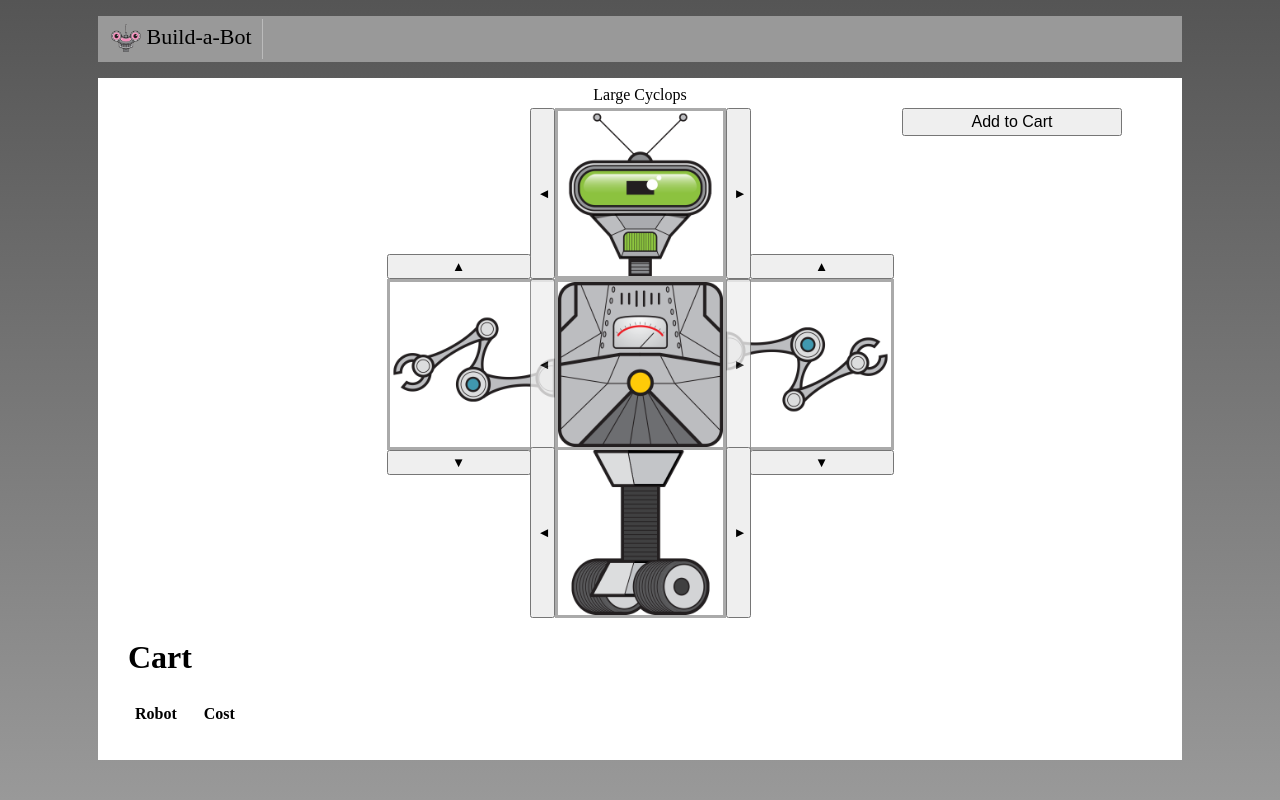
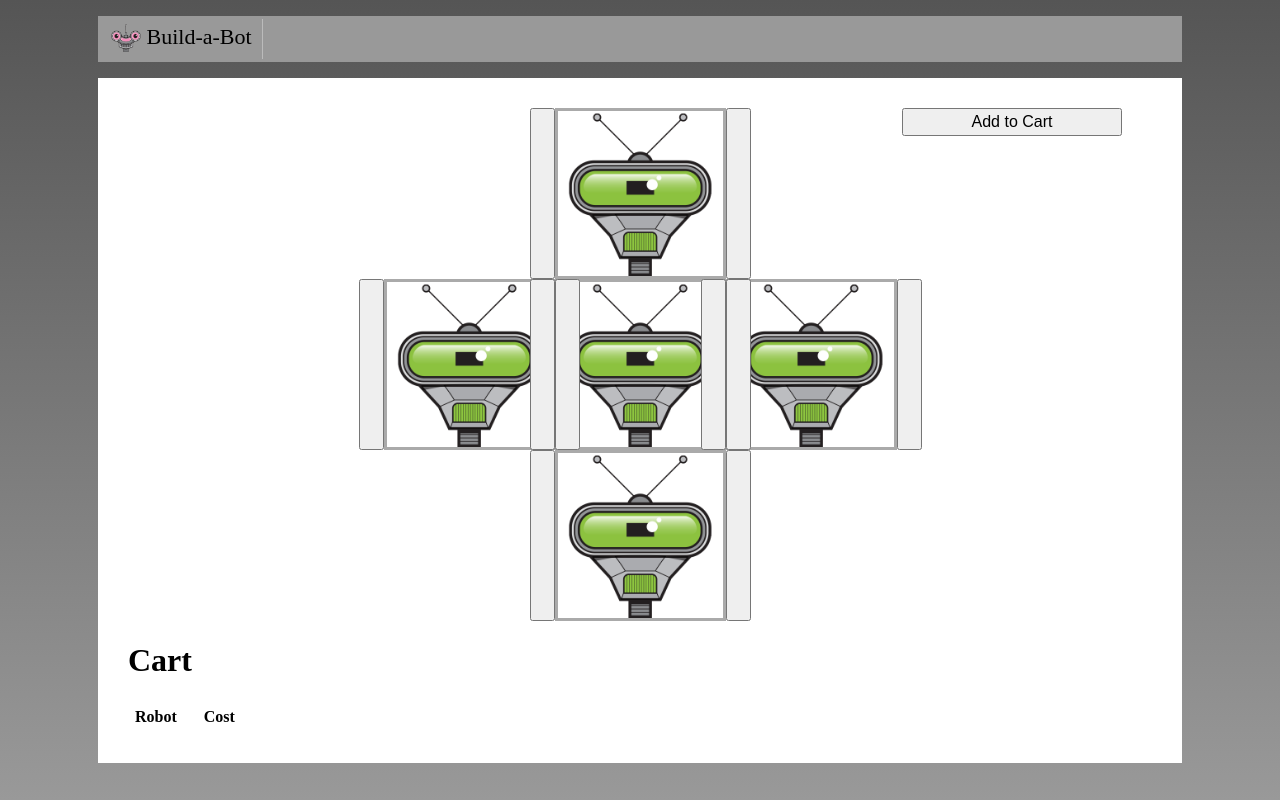
Before and after one commit to guillermorangel/gettingagoodvue, a Vue app in the folder build-a-bot/: page / in a window 1280 px wide. Built offline with nearby package versions, Linux system fonts and the light colour scheme.

Commit message:
Use child component for part build and remove duplicate code

```diff
--- /dev/null
+++ b/build-a-bot/src/components/robot/PartSelector.vue
@@ -0,0 +1,160 @@
+<template>
+  <div class="part">
+    <img :src="selectedPart.src" title="arm"/>
+    <button @click="selectPreviousPart()" class="prev-selector"></button>
+    <button @click="selectNextPart()" class="next-selector"></button>
+    <span class="sale" v-show="selectedPart.onSale">Sale!</span>
+  </div>
+</template>
+
+<script>
+import availableParts from '../../data/parts';
+
+const parts = availableParts.heads;
+
+function getPreviousValidIndex(index, length) {
+  const deprecatedIndex = index - 1;
+  return deprecatedIndex < 0 ? length - 1 : deprecatedIndex;
+}
+
+function getNextValidIndex(index, length) {
+  const incrementedIndex = index + 1;
+  return incrementedIndex > length - 1 ? 0 : incrementedIndex;
+}
+
+export default {
+  data() {
+    return {
+      selectedPartIndex: 0,
+    };
+  },
+  computed: {
+    selectedPart() {
+      return parts[this.selectedPartIndex];
+    },
+  },
+  methods: {
+    selectNextPart() {
+      this.selectedPartIndex = getNextValidIndex(
+        this.selectedPartIndex,
+        parts.length,
+      );
+    },
+    selectPreviousPart() {
+      this.selectedPartIndex = getPreviousValidIndex(
+        this.selectedPartIndex,
+        parts.length,
+      );
+    },
+
+  },
+};
+
+</script>
+
+<style scoped>
+.part {
+  position: relative;
+  width:165px;
+  height:165px;
+  border: 3px solid #aaa;
+}
+.sale {
+  position: absolute;
+  bottom: 5px;
+  right: 5px;
+  color: white;
+  background-color: red;
+  padding: 3px;
+}
+.part-title {
+  position: absolute;
+  width: 100%;
+  text-align: center;
+  font-size: 18px;
+  color: red;
+  padding-top: 5px;
+  top: -25px;
+}
+.part img {
+  width:165px;
+}
+.top {
+  border-bottom: none;
+}
+.left {
+  border-right: none;
+}
+.right {
+  border-left: none;
+}
+.bottom {
+  border-top: none;
+}
+.left img {
+  transform: rotate(-90deg);
+}
+.right img {
+  transform: rotate(90deg);
+}
+.prev-selector {
+  position: absolute;
+  z-index:1;
+  top: -3px;
+  left: -28px;
+  width: 25px;
+  height: 171px;
+}
+.next-selector {
+  position: absolute;
+  z-index:1;
+  top: -3px;
+  right: -28px;
+  width: 25px;
+  height: 171px;
+}
+.left .prev-selector:after,  .right .prev-selector:after{
+  content: '\25B2'
+}
+.left .next-selector:after, .right .next-selector:after {
+  content: '\25BC'
+}
+.top .prev-selector:after, .bottom .prev-selector:after, .center .prev-selector:after{
+  content: '\25C4'
+}
+.top .next-selector:after, .bottom .next-selector:after, .center .next-selector:after{
+  content: '\25BA'
+}
+.center .prev-selector, .center .next-selector {
+  opacity:0.8;
+}
+.left .prev-selector {
+  top: -28px;
+  left: -3px;
+  width: 144px;
+  height: 25px;
+}
+.left .next-selector {
+  top: auto;
+  bottom: -28px;
+  left: -3px;
+  width: 144px;
+  height: 25px;
+}
+.right .prev-selector {
+  top: -28px;
+  left: 24px;
+  width: 144px;
+  height: 25px;
+}
+.right .next-selector {
+  top: auto;
+  bottom: -28px;
+  left: 24px;
+  width: 144px;
+  height: 25px;
+}
+.highlight {
+  border: 1px solid red;
+}
+</style>
--- a/build-a-bot/src/components/robot/RobotBuilder.vue
+++ b/build-a-bot/src/components/robot/RobotBuilder.vue
@@ -2,39 +2,19 @@
   <div class="content">
     <button class="add-to-cart" @click="addToCart()">Add to Cart</button>
     <div class="top-row">
-      <div :class="[saleBorderClass, 'top', 'part']">
-        <div class="robot-name">
-          {{selectedRobot.head.title}}
-          <span v-if="selectedRobot.head.onSale" class="sale">Sale!</span>
-        </div>
-        <img :src="selectedRobot.head.src" title="head"/>
-        <button @click="selectPreviousHead()" class="prev-selector">&#9668;</button>
-        <button @click="selectNextHead()" class="next-selector">&#9658;</button>
+      <div class="robot-name">
+        {{selectedRobot.head.title}}
+        <span v-if="selectedRobot.head.onSale" class="sale">Sale!</span>
       </div>
+      <PartSelector/>
     </div>
     <div class="middle-row">
-      <div class="left part">
-        <img v-bind:src="selectedRobot.leftArm.src" title="left arm"/>
-        <button @click="selectPreviousLeftArm()" class="prev-selector">&#9650;</button>
-        <button @click="selectNextLeftArm()" class="next-selector">&#9660;</button>
-      </div>
-      <div class="center part">
-        <img v-bind:src="selectedRobot.torso.src" title="left arm"/>
-        <button @click="selectPreviousTorso()" class="prev-selector">&#9668;</button>
-        <button @click="selectNextTorso()" class="next-selector">&#9658;</button>
-      </div>
-      <div class="right part">
-        <img v-bind:src="selectedRobot.rightArm.src" title="left arm"/>
-        <button @click="selectPreviousRightArm()" class="prev-selector">&#9650;</button>
-        <button @click="selectNextRightArm()" class="next-selector">&#9660;</button>
-      </div>
+      <PartSelector/>
+      <PartSelector/>
+      <PartSelector/>
     </div>
     <div class="bottom-row">
-      <div class="bottom part">
-        <img v-bind:src="selectedRobot.base.src" title="left arm"/>
-        <button @click="selectPreviousBase()" class="prev-selector">&#9668;</button>
-        <button @click="selectNextBase()" class="next-selector">&#9658;</button>
-      </div>
+      <PartSelector/>
     </div>
     <div>
       <h1>Cart</h1>
@@ -58,42 +38,27 @@
 
 <script>
 import availableParts from '../../data/parts';
-
-function getPreviousValidIndex(index, length) {
-  const deprecatedIndex = index - 1;
-  return deprecatedIndex < 0 ? length - 1 : deprecatedIndex;
-}
-
-function getNextValidIndex(index, length) {
-  const incrementedIndex = index + 1;
-  return incrementedIndex > length - 1 ? 0 : incrementedIndex;
-}
+import PartSelector from './PartSelector.vue';
 
 export default {
   name: 'RobotBuilder',
+  components: { PartSelector },
   data() {
     return {
       availableParts,
       cart: [],
-      selectedHeadIndex: 0,
-      selectedLeftArmIndex: 0,
-      selectedTorsoIndex: 0,
-      selectedRightArmIndex: 0,
-      selectedBaseIndex: 0,
+      selectedRobot: {
+        head: {},
+        leftArm: {},
+        torso: {},
+        rightArm: {},
+        base: {},
+      },
     };
   },
   computed: {
     saleBorderClass() {
       return this.selectedRobot.head.onSale ? 'sale-border' : '';
-    },
-    selectedRobot() {
-      return {
-        head: availableParts.heads[this.selectedHeadIndex],
-        leftArm: availableParts.arms[this.selectedLeftArmIndex],
-        torso: availableParts.torsos[this.selectedTorsoIndex],
-        rightArm: availableParts.arms[this.selectedRightArmIndex],
-        base: availableParts.bases[this.selectedBaseIndex],
-      };
     },
   },
   methods: {
@@ -106,66 +71,6 @@
         + robot.base.cost;
 
       this.cart.push({ ...robot, cost });
-    },
-    selectNextHead() {
-      this.selectedHeadIndex = getNextValidIndex(
-        this.selectedHeadIndex,
-        availableParts.heads.length,
-      );
-    },
-    selectPreviousHead() {
-      this.selectedHeadIndex = getPreviousValidIndex(
-        this.selectedHeadIndex,
-        availableParts.heads.length,
-      );
-    },
-    selectNextLeftArm() {
-      this.selectedLeftArmIndex = getNextValidIndex(
-        this.selectedLeftArmIndex,
-        availableParts.arms.length,
-      );
-    },
-    selectPreviousLeftArm() {
-      this.selectedLeftArmIndex = getPreviousValidIndex(
-        this.selectedLeftArmIndex,
-        availableParts.arms.length,
-      );
-    },
-    selectNextTorso() {
-      this.selectedTorsoIndex = getNextValidIndex(
-        this.selectedTorsoIndex,
-        availableParts.torsos.length,
-      );
-    },
-    selectPreviousTorso() {
-      this.selectedTorsoIndex = getPreviousValidIndex(
-        this.selectedTorsoIndex,
-        availableParts.torsos.length,
-      );
-    },
-    selectNextRightArm() {
-      this.selectedRightArmIndex = getNextValidIndex(
-        this.selectedRightArmIndex,
-        availableParts.arms.length,
-      );
-    },
-    selectPreviousRightArm() {
-      this.selectedRightArmIndex = getPreviousValidIndex(
-        this.selectedRightArmIndex,
-        availableParts.arms.length,
-      );
-    },
-    selectNextBase() {
-      this.selectedBaseIndex = getNextValidIndex(
-        this.selectedBaseIndex,
-        availableParts.bases.length,
-      );
-    },
-    selectPreviousBase() {
-      this.selectedBaseIndex = getPreviousValidIndex(
-        this.selectedBaseIndex,
-        availableParts.bases.length,
-      );
     },
   },
 };
```
